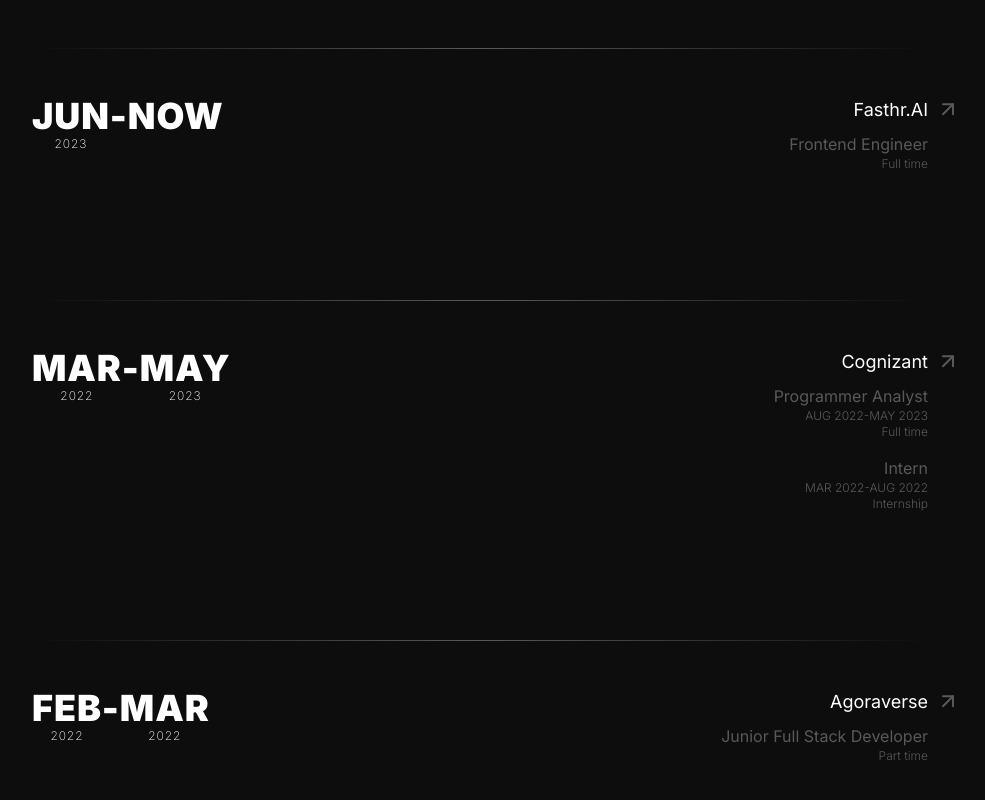
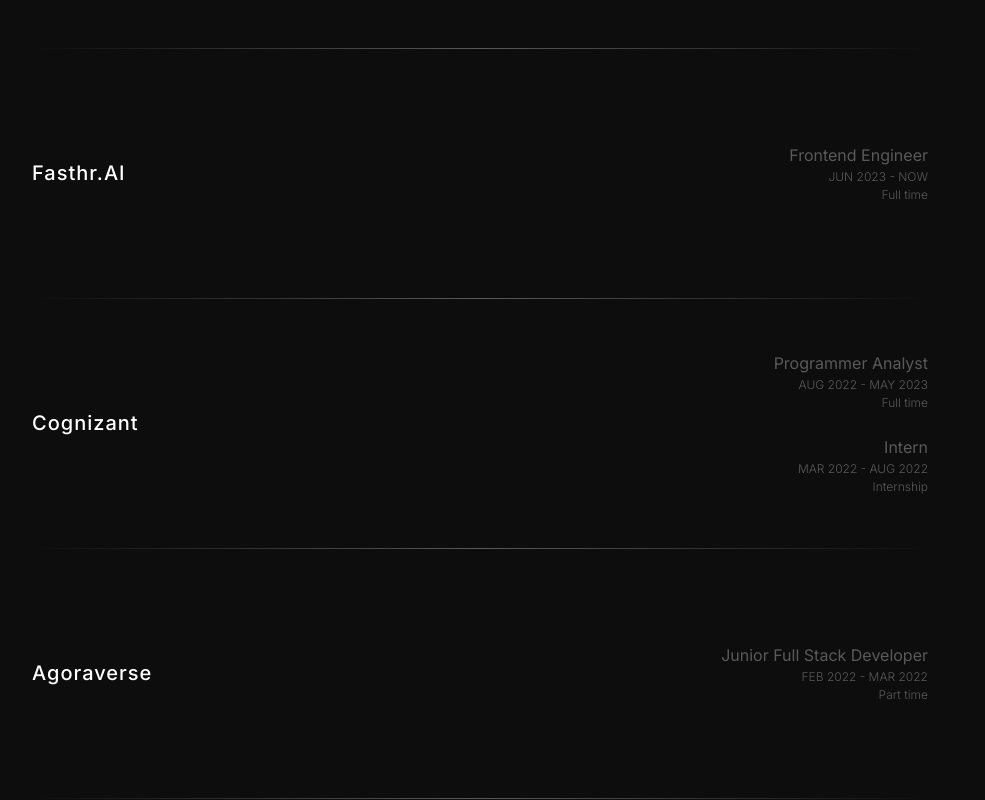
Before and after one commit to joysamaddar/portfolio, a Next.js app: page / in a window 1280 px wide. Shown: the part 2440-3240 px from the top of the page, without its empty margins (160-1145 px from the left). Built offline with nearby package versions, Linux system fonts and the light colour scheme.

Commit message:
Updated experiences section format

```diff
--- a/components/Experience.tsx
+++ b/components/Experience.tsx
@@ -1,7 +1,6 @@
 "use client";
 
 import { motion } from "framer-motion";
-import { ArrowUpRight } from "lucide-react";
 import { useRef } from "react";
 import Heading from "./ui/Heading";
 import { ExperienceType } from "@/@types/experience.type";
@@ -12,7 +11,7 @@
 }
 
 function ExperienceItem({ experience }: ExperienceItemProps) {
-  const animCount = useRef<number>(2);
+  const animCount = useRef<number>(1);
   const pTagVariants = {
     hidden: {
       opacity: 0,
@@ -44,7 +43,7 @@
       initial={"hidden"}
       whileInView={"show"}
       viewport={{ once: true, amount: 0.8 }}
-      className="relative flex flex-row items-start justify-between w-full py-12"
+      className="relative flex flex-col sm:flex-row items-center justify-between w-full py-12 min-h-[180px] sm:min-h-[250px] gap-10"
     >
       <motion.div
         variants={{
@@ -67,48 +66,15 @@
       <motion.h2
         custom={1}
         variants={pTagVariants}
-        className="uppercase font-black text-4xl tracking-wide flex flex-row"
+        className="text-lg md:text-xl text-white leading-7 tracking-wider font-medium flex flex-row"
       >
-        <p className="flex flex-col items-center">
-          <span>{experience.from.month}</span>
-          <motion.span
-            custom={2}
-            variants={pTagVariants}
-            className="font-extralight text-xs"
-          >
-            {experience.from.year}
-          </motion.span>
-        </p>
-        -
-        <p className="flex flex-col items-center">
-          <span>{experience.to.month}</span>
-          {experience.to.year && (
-            <motion.span
-              custom={2}
-              variants={pTagVariants}
-              className="font-extralight text-xs"
-            >
-              {experience.to.year}
-            </motion.span>
-          )}
-        </p>
+        {experience.company}
       </motion.h2>
-      <div className="text-right relative">
-        <motion.a
-          custom={1}
-          variants={pTagVariants}
-          href={experience.companyLink}
-          target="_blank"
-        >
-          <ArrowUpRight className="z-[999] text-gray absolute top-0 right-[-2rem] translate-y-[5%]" />
-        </motion.a>
-        <motion.p custom={1} variants={pTagVariants} className="text-lg mb-2">
-          {experience.company}
-        </motion.p>
-        <div className="flex flex-col gap-4">
+      <div className="text-center sm:text-right relative">
+        <div className="flex flex-col gap-6">
           {experience.roles.map((role, index) => {
             return (
-              <div key={index}>
+              <div key={index} className=" flex flex-col gap-0.5">
                 <motion.p
                   custom={animCount.current++}
                   variants={pTagVariants}
@@ -122,7 +88,9 @@
                     variants={pTagVariants}
                     className="text-gray text-xs font-light"
                   >
-                    {`${role.from?.month} ${role.from?.year}-${role.to?.month} ${role.to?.year}`}
+                    {`${role.from?.month} ${role.from?.year} - ${
+                      role.to?.month
+                    } ${role.to?.year ? role.to.year : ""}`}
                   </motion.p>
                 )}
                 <motion.p
@@ -143,12 +111,30 @@
 
 export default function Experience() {
   return (
-    <section id="experience" className="select-none mx-[15%] py-[6rem]">
-      <Heading>EXPERIENCE</Heading>
-      <div className="flex flex-col gap-20 mt-24 items-start justify-center">
+    <section id="experience" className="select-none sm:mx-[15%] py-[6rem]">
+      <Heading className="mx-[15%] sm:mx-[0%]">EXPERIENCE</Heading>
+      <div className="flex flex-col mt-24 items-start justify-center">
         {experiences.map((experience, i) => (
           <ExperienceItem key={i} experience={experience} />
         ))}
+        <motion.div
+          variants={{
+            collapse: {
+              width: "0%",
+            },
+            expand: {
+              width: "100%",
+              transition: {
+                duration: 0.6,
+                delay: 0.4,
+              },
+            },
+          }}
+          initial={"collapse"}
+          whileInView={"expand"}
+          viewport={{ once: true, amount: 0.8, margin: "0px 0px -10% 0px" }}
+          className="h-[1px] linegradient"
+        ></motion.div>
       </div>
     </section>
   );
--- a/constants/experiences.ts
+++ b/constants/experiences.ts
@@ -2,6 +2,11 @@
 
 export const experiences: ExperienceType[] = [
   {
+    company: "Fasthr.AI",
+    companyLink: "https://www.linkedin.com/company/fasthrdotai/",
+    roles: [
+      {
+        role: "Frontend Engineer",
         from: {
           month: "JUN",
           year: 2023,
@@ -9,19 +14,11 @@
         to: {
           month: "NOW",
         },
-    company: "Fasthr.AI",
-    companyLink: "https://www.linkedin.com/company/fasthrdotai/",
-    roles: [{ role: "Frontend Engineer", type: "Full time" }],
+        type: "Full time",
+      },
+    ],
   },
   {
-    from: {
-      month: "MAR",
-      year: 2022,
-    },
-    to: {
-      month: "MAY",
-      year: 2023,
-    },
     company: "Cognizant",
     companyLink: "https://www.linkedin.com/company/cognizant/",
     roles: [
@@ -52,6 +49,11 @@
     ],
   },
   {
+    company: "Agoraverse",
+    companyLink: "https://www.linkedin.com/company/agoraverse/",
+    roles: [
+      {
+        role: "Junior Full Stack Developer",
         from: {
           month: "FEB",
           year: 2022,
@@ -60,8 +62,8 @@
           month: "MAR",
           year: 2022,
         },
-    company: "Agoraverse",
-    companyLink: "https://www.linkedin.com/company/agoraverse/",
-    roles: [{ role: "Junior Full Stack Developer", type: "Part time" }],
+        type: "Part time",
+      },
+    ],
   },
 ];
```
Also changed, not shown: @types/experience.type.ts (+2 -10 lines). Lines whose indentation alone changed are shown as unchanged.
